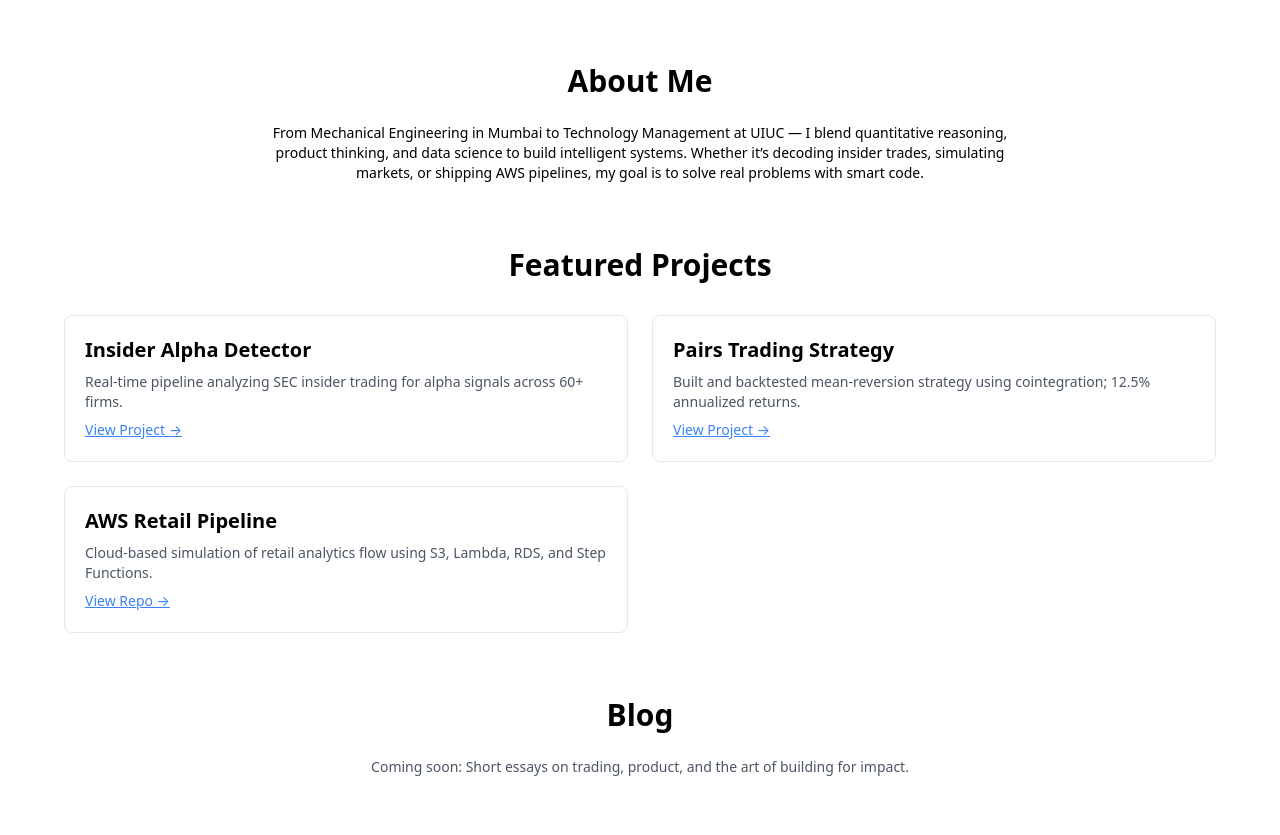
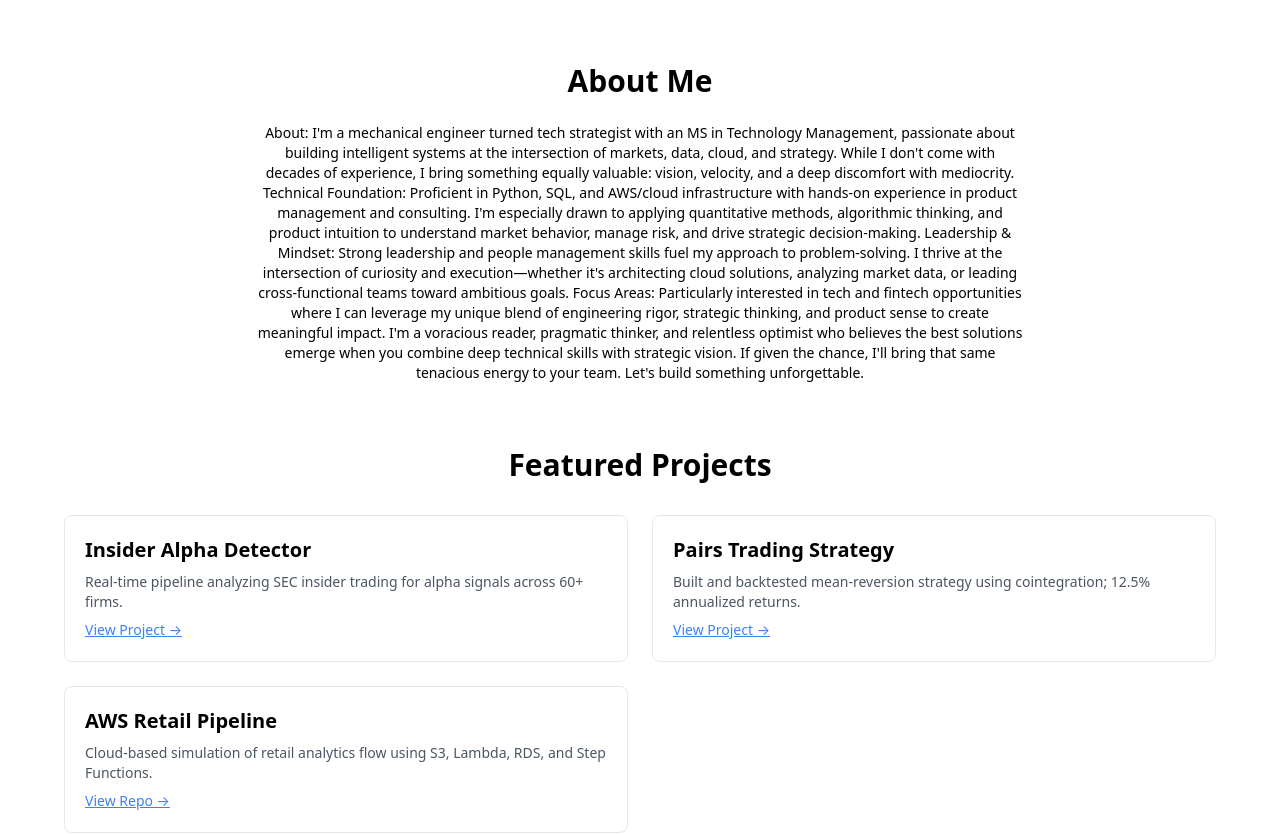
Before and after one commit to Nstar9/niraj-portfolio, a React (Vite) app: page / in a window 1280 px wide. Shown: the part 227-1062 px from the top of the page. Built offline with nearby package versions, Linux system fonts and the light colour scheme.

Commit message:
💫 Updated App.jsx with redesigned portfolio content

```diff
--- a/src/App.jsx
+++ b/src/App.jsx
@@ -8,7 +8,7 @@ export default function App() {
       <motion.section initial={{ opacity: 0, y: -20 }} animate={{ opacity: 1, y: 0 }} transition={{ duration: 0.6 }} className="text-center space-y-4">
         <h1 className="text-5xl font-bold">Niraj Patil</h1>
         <p className="text-xl text-gray-600 dark:text-gray-300 max-w-3xl mx-auto">
-          Quant, Product, and Code — Building at the intersection of Markets, Math, and Meaning.
+        Learning to Build Intelligent Systems at the Intersection of Markets, Data, Cloud, and Strategy
         </p>
         <div className="flex justify-center gap-4 mt-4">
           <a href="https://github.com/Nstar9" target="_blank" rel="noopener noreferrer">
@@ -24,9 +24,12 @@ export default function App() {
       <motion.section initial={{ opacity: 0 }} animate={{ opacity: 1 }} transition={{ delay: 0.2 }} className="max-w-3xl mx-auto space-y-6 text-center">
         <h2 className="text-3xl font-semibold">About Me</h2>
         <p className="text-sm">
-          From Mechanical Engineering in Mumbai to Technology Management at UIUC — I blend quantitative reasoning, product thinking,
-          and data science to build intelligent systems. Whether it’s decoding insider trades, simulating markets, or shipping AWS pipelines,
-          my goal is to solve real problems with smart code.
+        About: I'm a mechanical engineer turned tech strategist with an MS in Technology Management, passionate about building intelligent systems at the intersection of markets, data, cloud, and strategy. While I don't come with decades of experience, I bring something equally valuable: vision, velocity, and a deep discomfort with mediocrity.
+        Technical Foundation: Proficient in Python, SQL, and AWS/cloud infrastructure with hands-on experience in product management and consulting. I'm especially drawn to applying quantitative methods, algorithmic thinking, and product intuition to understand market behavior, manage risk, and drive strategic decision-making.
+        Leadership & Mindset: Strong leadership and people management skills fuel my approach to problem-solving. I thrive at the intersection of curiosity and execution—whether it's architecting cloud solutions, analyzing market data, or leading cross-functional teams toward ambitious goals.
+        Focus Areas: Particularly interested in tech and fintech opportunities where I can leverage my unique blend of engineering rigor, strategic thinking, and product sense to create meaningful impact.
+        I'm a voracious reader, pragmatic thinker, and relentless optimist who believes the best solutions emerge when you combine deep technical skills with strategic vision. If given the chance, I'll bring that same tenacious energy to your team.
+        Let's build something unforgettable.
         </p>
       </motion.section>
 
@@ -58,13 +61,7 @@ export default function App() {
         </div>
       </motion.section>
 
-      {/* BLOG SECTION */}
-      <motion.section initial={{ opacity: 0 }} animate={{ opacity: 1 }} transition={{ delay: 0.5 }} className="max-w-3xl mx-auto space-y-6 text-center">
-        <h2 className="text-3xl font-semibold">Blog</h2>
-        <p className="text-sm text-gray-600 dark:text-gray-300">
-          Coming soon: Short essays on trading, product, and the art of building for impact.
-        </p>
-      </motion.section>
+
 
       {/* CONTACT SECTION */}
       <motion.section initial={{ opacity: 0 }} animate={{ opacity: 1 }} transition={{ delay: 0.6 }} className="max-w-xl mx-auto text-center">
```
